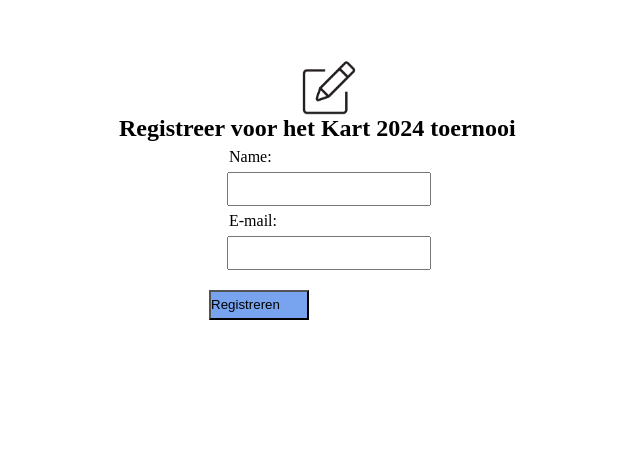
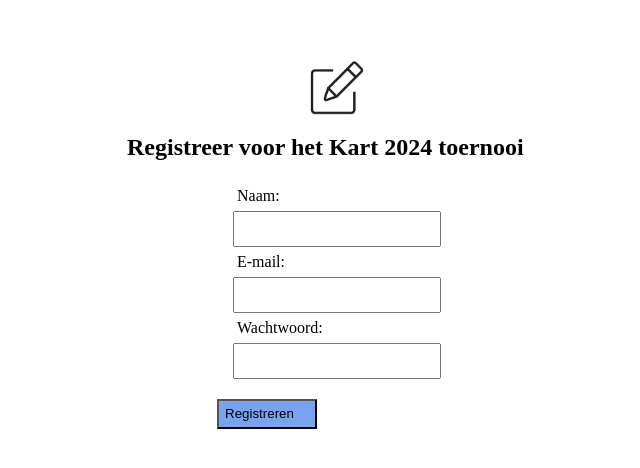
Before and after one commit to JJoshhuaaa/VistaKartApp, a PHP site: page /inschrijfsysteem.php in a window 1280 px wide. Shown: the top 468 px of the page, without its empty margins (311-951 px from the left). Run offline with PHP 8.4, Linux system fonts and the light colour scheme.

Commit message:
Update inschrijfsysteem.php

```diff
--- a/inschrijfsysteem.php
+++ b/inschrijfsysteem.php
@@ -1,14 +1,20 @@
      <!DOCTYPE html>
 <html lang="en">
+
 <head>
     <title></title>
     <meta charset="UTF-8">
     <meta name="viewport" content="width=device-width, initial-scale=1">
-        <link href="css/mainstyle.css" rel="stylesheet">
-        <link href="css/inschrijfsysteem.css" rel="stylesheet">
+    <link rel="stylesheet" href='style.css'>
 </head>
 <body>
      <?php
+     // Databaseverbinding
+     $host = 'localhost';
+     $db = 'vista toernooi';
+     $user = 'root';
+     $password = '';
+     $conn = new mysqli($host, $user, $password, $db);
 
         ?>
 
@@ -19,13 +25,16 @@
         </div>
 
         <div class="container">
-     <label for="email">Name:</label>
+            <label for="email">Naam:</label>
             <input type="text" name="email" required>
 
-     <label for="psw">E-mail:</label>
+            <label for="email">E-mail:</label>
+            <input type="email" name="email" required>
+            <label for="psw">Wachtwoord:</label>
             <input type="password" name="psw" required>
         </div>
     </form>
     <button type='register' class='register'>Registreren</button>
     </body>
+
     </html>
```
Lines whose indentation alone changed are shown as unchanged.
